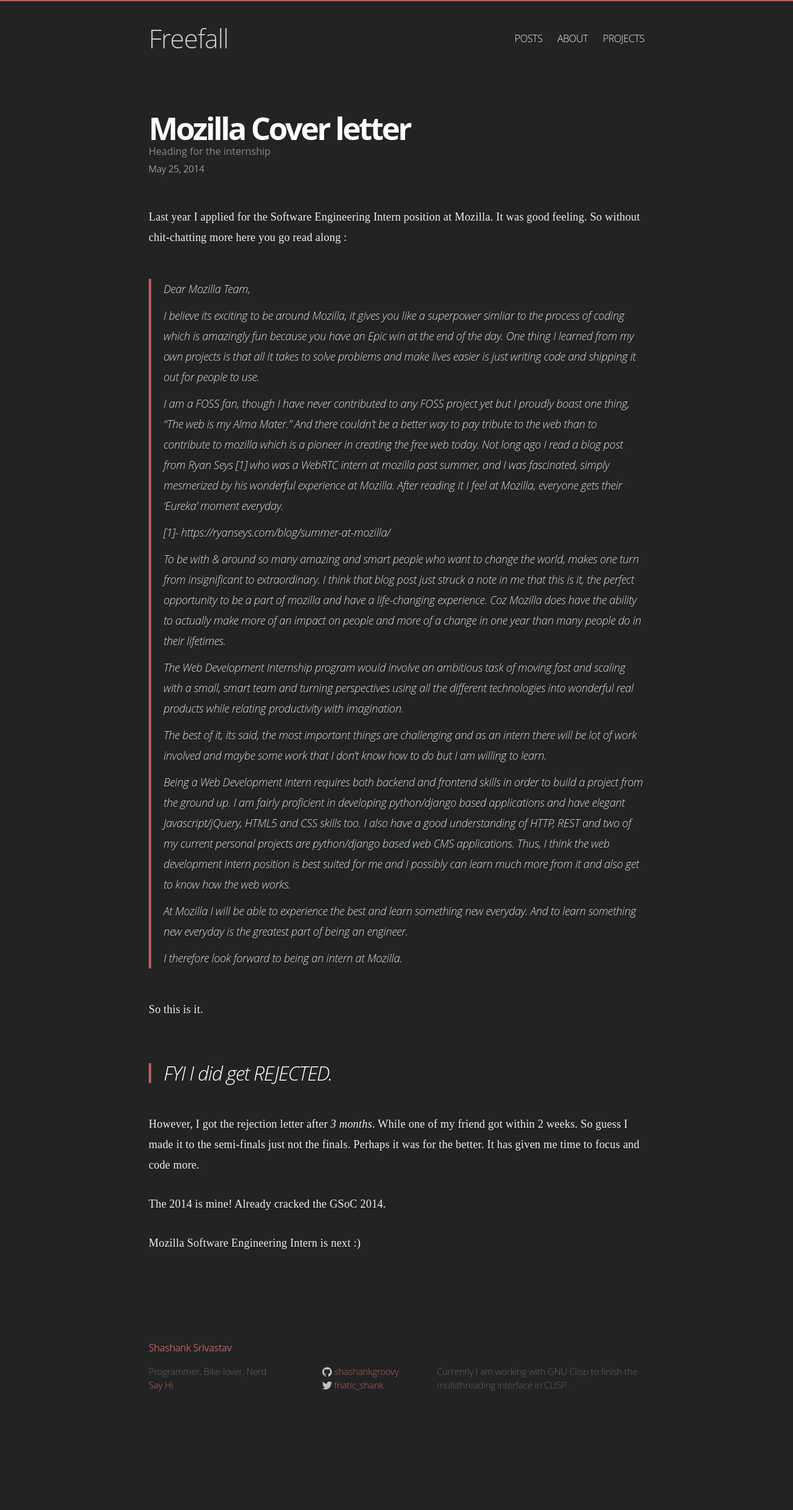
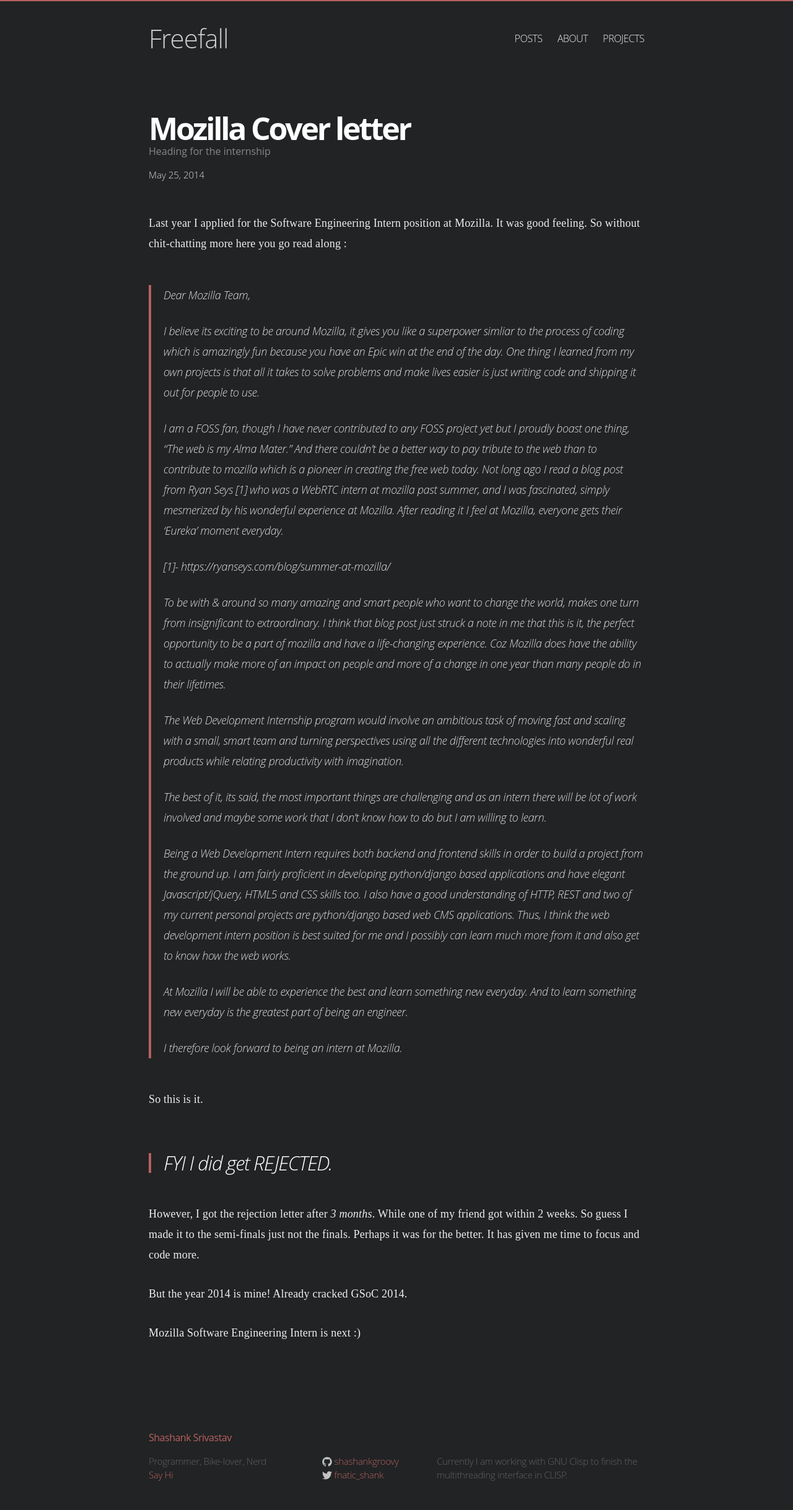
Before and after one commit to shashankgroovy/shashankgroovy.github.io, a Jekyll site: the page built from _posts/2014-05-25-mozilla-cover-letter.markdown, in a window 1280 px wide. Shown: the whole page at 62% size. Built offline with Jekyll 4.4.1, drawn with Linux system fonts in a browser that asks for light colours; some web fonts are replaced; Markdown is read by kramdown in place of the engine named in the settings; before the commit the page ends 2292 px from its top, so only the background shows below that.

Commit message:
Fixed a few things

```diff
--- a/_layouts/post.html
+++ b/_layouts/post.html
@@ -6,7 +6,7 @@
   <header class="post-header">
     <h1>{{ page.title }}</h1>
     <h3>{{ page.description }}</h3>
-    <p class="meta">{{ page.date | date: "%b %-d, %Y" }}{% if page.author %} • {{ page.author }}{% endif %}{% if page.meta %} • {{ page.meta }}{% endif %}</p>
+    <p class="meta">{{ page.date | date: "%B %-d, %Y" }}{% if page.author %} • {{ page.author }}{% endif %}{% if page.meta %} • {{ page.meta }}{% endif %}</p>
   </header>
 
   <article class="post-content">
--- a/_posts/2014-05-25-mozilla-cover-letter.markdown
+++ b/_posts/2014-05-25-mozilla-cover-letter.markdown
@@ -62,13 +62,13 @@
 
 So this is it.
 
->FYI I did get REJECTED.
+> FYI I did get REJECTED.
 ----------------------
 
 However, I got the rejection letter after *3 months*. While one of my friend got
 within 2 weeks. So guess I made it to the semi-finals just not the finals.
 Perhaps it was for the better. It has given me time to focus and code more.
 
-The 2014 is mine!  Already cracked the GSoC 2014.
+But the year 2014 is mine! Already cracked GSoC 2014.
 
 Mozilla Software Engineering Intern is next :)
--- a/css/main.css
+++ b/css/main.css
@@ -188,7 +188,7 @@
 .posts .post-date {
   display         : block;
   font-size       : 13px;
-  color           : #2A2A2A;
+  color           : #AAA;
   line-height     : 1.5;
 }
 
@@ -222,7 +222,7 @@
 .post-header .meta {
   font-size       : 15px;
   color           : #DDD;
-  margin-top      : 5px;
+  margin-top      : 15px;
 }
 
 .post-content {
@@ -284,15 +284,16 @@
   font-style      : italic;
   margin          : 50px 0;
 }
-.post-content blockquote p { margin: 10px 0; }
+.post-content blockquote p { margin: 25px 0; }
 
 .post-content ul,
 .post-content ol { padding-left: 20px; }
 
 .post pre,
 .post code {
+  color           : #2d2d2d;
   border          : 1px solid #d5d5e9;
-  background-color: #F2F2F2;
+  background-color: #EEEEEE;
   padding         :  8px 12px;
   border-radius   : 3px;
   font-size       : 15px;
```
Also changed, not shown: _posts/2014-04-20-hello-world.markdown (+4 -5 lines).
